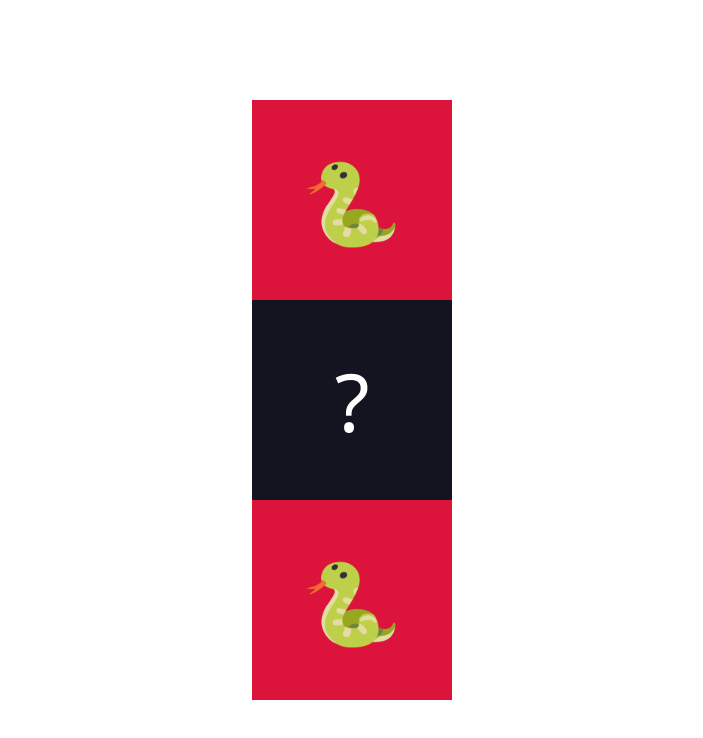
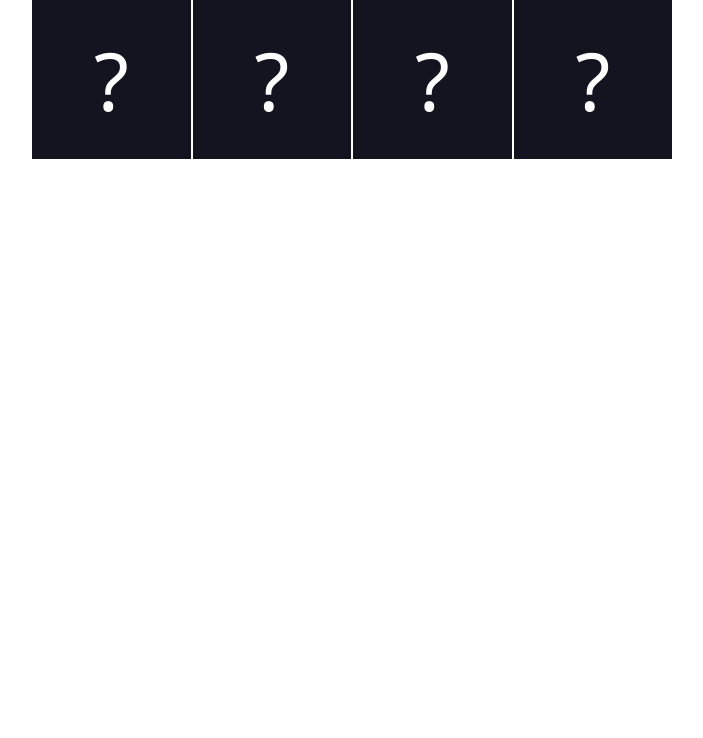
Before and after one commit to JeanneLima/memory-game, a React (Vite) app: page / in a window 1280 px wide. Shown: the top 738 px of the page, without its empty margins (288-991 px from the left). Built offline with nearby package versions, Linux system fonts and the light colour scheme.

Commit message:
feat(cards grid): create the grid component to adjust the layout of the elements on the screen

```diff
--- a/src/components/Card/styles.css
+++ b/src/components/Card/styles.css
@@ -1,14 +1,7 @@
-html,
-body {
-  display: grid;
-  place-items: center;
-  height: 100%;
-}
-
 .card__content {
   position: relative;
-  width: 200px;
-  height: 200px;
+  width: 100%;
+  aspect-ratio: 1/1;
   transform-style: preserve-3d;
   transition: transform 600ms ease-in-out;
 }
@@ -26,6 +19,7 @@ body {
   align-items: center;
   justify-content: center;
   font-size: 8rem;
+  cursor: pointer;
 }
 
 .card__face--front {
--- /dev/null
+++ b/src/components/Grid/index.tsx
@@ -0,0 +1,16 @@
+import { Card, CardProps } from '../Card'
+import './styles.css'
+
+export interface GridProps {
+  cards: CardProps[];
+}
+
+export function Grid({cards}: GridProps) {
+  return (
+    <div className="grid">
+      {cards.map(card => {
+        return <Card {...card} key={card.id} />
+      })}
+    </div>
+  )
+}
--- /dev/null
+++ b/src/components/Grid/styles.css
@@ -0,0 +1,5 @@
+.grid {
+  display: grid;
+  grid-template-columns: repeat(4, 1fr);
+  gap: .2rem;
+}
--- a/src/templates/App/index.tsx
+++ b/src/templates/App/index.tsx
@@ -1,4 +1,5 @@
-import { Card } from '../../components/Card'
+import { Grid } from '../../components/Grid';
+import { cards } from '../../data/cards';
 import './styles.css'
 
 const handleClick = (id: string) => {
@@ -8,9 +9,7 @@ const handleClick = (id: string) => {
 export function App() {
   return (
     <div className="app">
-      <Card id="1" back="🐍" flipped handleClick={handleClick} />
-      <Card id="2" back="🐍" handleClick={handleClick} />
-      <Card id="3" back="🐍" flipped handleClick={handleClick} />
+      <Grid cards={cards} />
     </div>
   )
 }
--- a/src/templates/App/styles.css
+++ b/src/templates/App/styles.css
@@ -0,0 +1,5 @@
+.app {
+  max-width: 640px;
+  min-width: 320px;
+  margin: 0 auto;
+}
```
